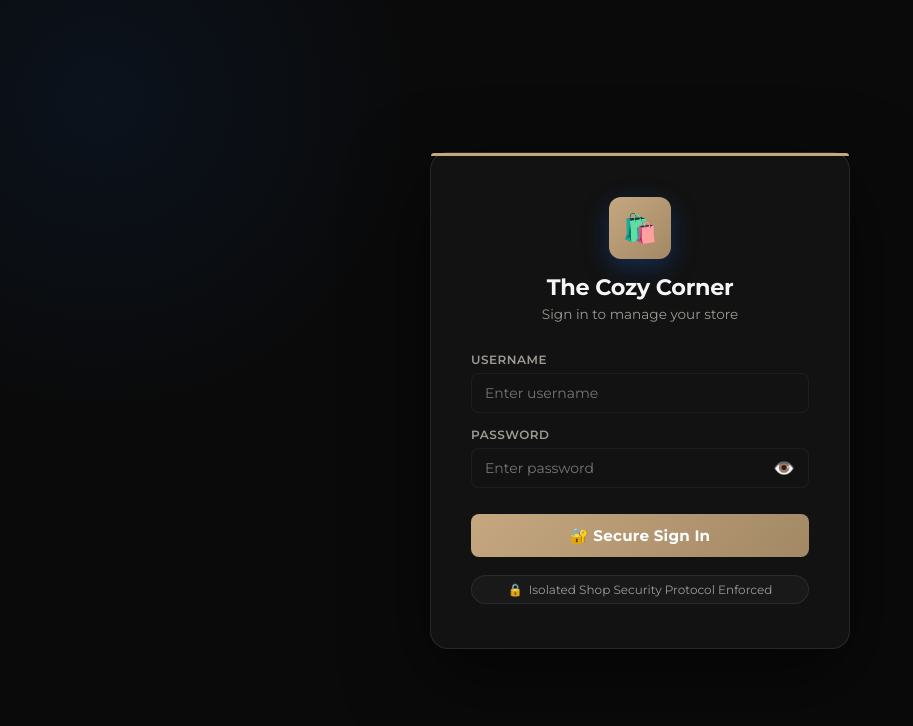
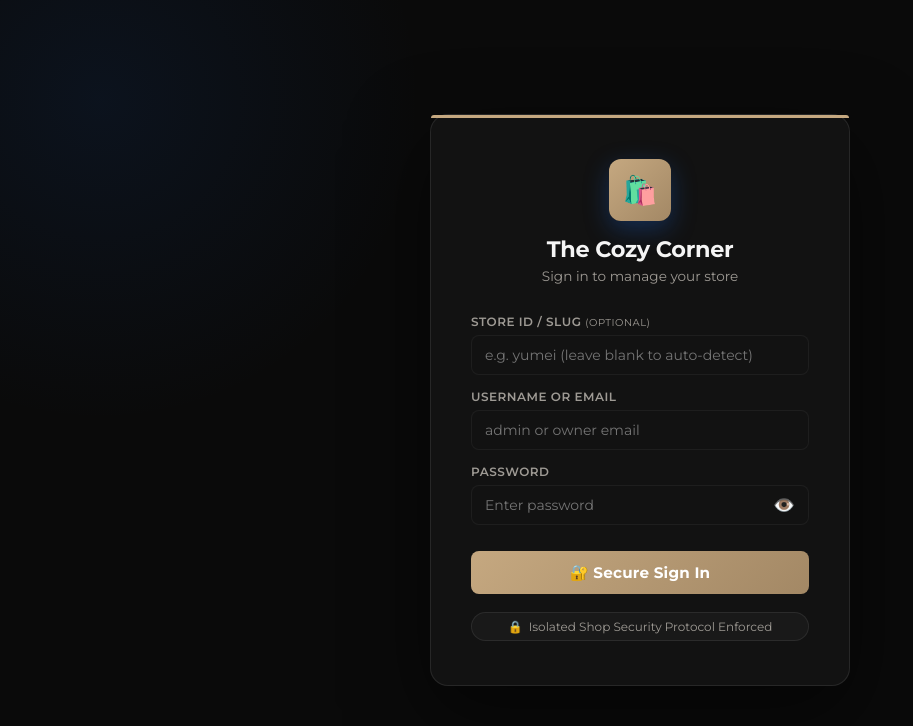
Before and after one commit to AKSHAY9960996/VELOSTORE-MULTITENDENT, a Flask app: page /admin/login in a window 1280 px wide. Shown: the top 726 px of the page, without its empty margins (0-913 px from the left). Run offline with Flask 3, Linux system fonts and the light colour scheme; data comes from the database, SQL or seed files in the repository; data that the repository does not hold is empty.

Commit message:
Fix tenant database isolation on Turso and improve multi-tenant admin login

```diff
--- a/app.py
+++ b/app.py
@@ -353,6 +353,9 @@ def login_required(f):
     @wraps(f)
     def decorated(*args, **kwargs):
         if not session.get('admin_logged_in') or session.get('admin_tenant_slug') != g.tenant_slug:
+            shop_arg = g.tenant_slug if (getattr(g, 'tenant_slug', None) and g.tenant_slug != 'default') else None
+            if shop_arg:
+                return redirect(url_for('admin_login', shop=shop_arg))
             return redirect(url_for('admin_login'))
         return f(*args, **kwargs)
     return decorated
@@ -721,7 +724,7 @@ def admin_login():
     if session.get('admin_logged_in') and session.get('admin_tenant_slug') == g.tenant_slug:
         return redirect(url_for('admin_dashboard', shop=g.tenant_slug))
     if request.method == 'POST':
-        client_ip = request.headers.get('X-Forwarded-For', request.remote_addr or '127.0.0.1')
+        client_ip = request.headers.get('X-Forwarded-For', request.remote_addr or '127.0.0.1').split(',')[0].strip()
         attempt_key = f"{g.tenant_slug}:{client_ip}"
         now = datetime.now()
 
@@ -737,25 +740,59 @@ def admin_login():
 
         username = request.form.get('username', '').strip()
         password = request.form.get('password', '').strip()
-        shop_slug = request.form.get('shop_slug', '').strip() or request.args.get('shop', '').strip()
-
-        target_slug = shop_slug or getattr(g, 'tenant_slug', 'default')
-
-        # Check 1: Authenticate against target_slug
+        shop_slug = request.form.get('shop_slug', '').strip().lower() or request.args.get('shop', '').strip().lower()
+
+        target_slug = shop_slug or (g.tenant_slug if getattr(g, 'tenant_slug', 'default') != 'default' else None)
+
         authenticated_slug = None
-        try:
-            t_conn = get_tenant_db_connection(target_slug)
-            u_row = t_conn.execute("SELECT value FROM settings WHERE key = 'admin_username'").fetchone()
-            p_row = t_conn.execute("SELECT value FROM settings WHERE key = 'admin_password'").fetchone()
-            t_conn.close()
-            stored_user = u_row['value'] if u_row else 'admin'
-            stored_pass = p_row['value'] if p_row else 'admin123'
-            if username == stored_user and (password == stored_pass or hash_password(password) == stored_pass):
+        pwd_hash = hash_password(password)
+
+        def verify_credentials_for_slug(slug_to_check):
+            """Helper to verify username & password against a specific tenant database & master record."""
+            try:
+                # 1. Check master info for email / slug matching
+                m_conn = get_master_db_connection()
+                cur = m_conn.cursor()
+                cur.execute("SELECT slug, owner_email, is_active FROM tenants WHERE slug = ?", [slug_to_check])
+                tenant_rec = cur.fetchone()
+                m_conn.close()
+
+                if tenant_rec and not tenant_rec['is_active']:
+                    return False
+
+                owner_email = (tenant_rec['owner_email'] or '').strip().lower() if tenant_rec else ''
+
+                # 2. Check tenant db settings
+                t_conn = get_tenant_db_connection(slug_to_check)
+                u_row = t_conn.execute("SELECT value FROM settings WHERE key = 'admin_username'").fetchone()
+                p_row = t_conn.execute("SELECT value FROM settings WHERE key = 'admin_password'").fetchone()
+                t_conn.close()
+
+                stored_user = (u_row['value'] if u_row else 'admin').strip()
+                stored_pass = (p_row['value'] if p_row else 'admin123').strip()
+
+                user_matches = (
+                    username.lower() == stored_user.lower() or
+                    (owner_email and username.lower() == owner_email) or
+                    username.lower() == slug_to_check.lower()
+                )
+
+                pass_matches = (
+                    password == stored_pass or
+                    pwd_hash == stored_pass or
+                    pwd_hash.lower() == stored_pass.lower()
+                )
+
+                return user_matches and pass_matches
+            except Exception:
+                return False
+
+        # Step 1: If target_slug is specified, check that tenant first
+        if target_slug:
+            if verify_credentials_for_slug(target_slug):
                 authenticated_slug = target_slug
-        except Exception:
-            pass
-
-        # Check 2: If not matched on target_slug, search across all active tenants automatically
+
+        # Step 2: Search across all active tenants in master.db
         if not authenticated_slug:
             try:
                 m_conn = get_master_db_connection()
@@ -765,22 +802,18 @@ def admin_login():
                 m_conn.close()
                 for row in all_tenants:
                     candidate_slug = row['slug']
-                    if candidate_slug == target_slug:
+                    if target_slug and candidate_slug == target_slug:
                         continue
-                    try:
-                        t_conn = get_tenant_db_connection(candidate_slug)
-                        u_row = t_conn.execute("SELECT value FROM settings WHERE key = 'admin_username'").fetchone()
-                        p_row = t_conn.execute("SELECT value FROM settings WHERE key = 'admin_password'").fetchone()
-                        t_conn.close()
-                        cand_user = u_row['value'] if u_row else 'admin'
-                        cand_pass = p_row['value'] if p_row else 'admin123'
-                        if username == cand_user and (password == cand_pass or hash_password(password) == cand_pass):
-                            authenticated_slug = candidate_slug
-                            break
-                    except Exception:
-                        continue
+                    if verify_credentials_for_slug(candidate_slug):
+                        authenticated_slug = candidate_slug
+                        break
             except Exception:
                 pass
+
+        # Step 3: Check default database
+        if not authenticated_slug and target_slug != 'default':
+            if verify_credentials_for_slug('default'):
+                authenticated_slug = 'default'
 
         if authenticated_slug:
             FAILED_LOGIN_ATTEMPTS.pop(attempt_key, None)
@@ -801,7 +834,7 @@ def admin_login():
 
         remaining = 5 - FAILED_LOGIN_ATTEMPTS[attempt_key][0]
         if remaining > 0:
-            flash(f'Invalid username or password. ({remaining} attempt{"s" if remaining > 1 else ""} remaining before lockout)', 'error')
+            flash(f'Invalid username, store identifier, or password. ({remaining} attempt{"s" if remaining > 1 else ""} remaining before lockout)', 'error')
         else:
             flash('🔒 Too many failed attempts. Account temporarily locked out for 5 minutes for security.', 'error')
 
@@ -812,8 +845,11 @@ def admin_login():
 def admin_logout():
     if session.get('is_impersonating'):
         return redirect(url_for('master_stop_impersonating'))
+    current_shop = session.get('admin_tenant_slug') or session.get('active_tenant_slug')
     session.clear()
     flash('You have been logged out.', 'info')
+    if current_shop and current_shop != 'default':
+        return redirect(url_for('admin_login', shop=current_shop))
     return redirect(url_for('admin_login'))
 
 
--- a/db.py
+++ b/db.py
@@ -25,10 +25,16 @@ class Database:
 
     def __init__(self, turso_url: str = None, auth_token: str = None,
                  local_path: str = None):
-        self.turso_url = turso_url or _config.TURSO_DB_URL
-        self.auth_token = auth_token or _config.TURSO_AUTH_TOKEN
-        self.local_path = local_path
-        self._use_turso = bool(self.turso_url and self.auth_token and HAS_LIBSQL)
+        if local_path:
+            self.local_path = local_path
+            self.turso_url = None
+            self.auth_token = None
+            self._use_turso = False
+        else:
+            self.turso_url = turso_url or _config.TURSO_DB_URL
+            self.auth_token = auth_token or _config.TURSO_AUTH_TOKEN
+            self.local_path = None
+            self._use_turso = bool(self.turso_url and self.auth_token and HAS_LIBSQL)
 
     def connect(self):
         """
@@ -291,7 +297,7 @@ def update_tenant_admin_password(slug: str, new_password: str):
     """
     pwd_hash = hashlib.sha256(new_password.encode('utf-8')).hexdigest()
     t_conn = get_tenant_db_connection(slug)
-    t_conn.execute("UPDATE settings SET value = ? WHERE key = 'admin_password'", [pwd_hash])
+    t_conn.execute("INSERT OR REPLACE INTO settings (key, value) VALUES ('admin_password', ?)", [pwd_hash])
     t_conn.commit()
     t_conn.close()
     return True
@@ -381,11 +387,11 @@ def provision_new_tenant(slug: str, store_name: str, owner_name: str,
     # Customize settings table for new tenant
     user_to_set = (admin_username or 'admin').strip() or 'admin'
     pwd_hash = hashlib.sha256(admin_password.encode('utf-8')).hexdigest()
-    t_conn.execute("UPDATE settings SET value = ? WHERE key = 'shop_name'", [store_name])
-    t_conn.execute("UPDATE settings SET value = ? WHERE key = 'admin_username'", [user_to_set])
-    t_conn.execute("UPDATE settings SET value = ? WHERE key = 'admin_password'", [pwd_hash])
+    t_conn.execute("INSERT OR REPLACE INTO settings (key, value) VALUES ('shop_name', ?)", [store_name])
+    t_conn.execute("INSERT OR REPLACE INTO settings (key, value) VALUES ('admin_username', ?)", [user_to_set])
+    t_conn.execute("INSERT OR REPLACE INTO settings (key, value) VALUES ('admin_password', ?)", [pwd_hash])
     if owner_phone:
-        t_conn.execute("UPDATE settings SET value = ? WHERE key = 'whatsapp_number'", [owner_phone])
+        t_conn.execute("INSERT OR REPLACE INTO settings (key, value) VALUES ('whatsapp_number', ?)", [owner_phone])
 
     # Run migrations if any
     try:
--- a/templates/admin/login.html
+++ b/templates/admin/login.html
@@ -36,18 +36,32 @@
       {% endfor %}
     {% endwith %}
 
-    <form method="POST" action="{{ request.full_path }}">
+    <form method="POST" action="{{ request.path }}{% if request.query_string %}?{{ request.query_string.decode('utf-8') }}{% endif %}">
       {% if g.tenant_slug and g.tenant_slug != 'default' %}
         <input type="hidden" name="shop_slug" value="{{ g.tenant_slug }}" />
-        <div style="background: rgba(99,102,241,0.12); border: 1px solid rgba(99,102,241,0.3); border-radius: 8px; padding: 8px 12px; margin-bottom: 16px; font-size: 0.82rem; color: #a5b4fc; display: flex; align-items: center; justify-content: space-between;">
-          <span>🏪 Store: <b>{{ g.tenant.store_name if g.tenant else g.tenant_slug }}</b></span>
-          <span style="font-family: monospace; font-size: 0.74rem; background: rgba(0,0,0,0.25); padding: 2px 6px; border-radius: 4px;">{{ g.tenant_slug }}</span>
+        <div style="background: rgba(99,102,241,0.12); border: 1px solid rgba(99,102,241,0.3); border-radius: 8px; padding: 10px 14px; margin-bottom: 16px; font-size: 0.85rem; color: #a5b4fc; display: flex; align-items: center; justify-content: space-between;">
+          <div style="display: flex; align-items: center; gap: 8px;">
+            <span>🏪</span>
+            <div>
+              <div style="font-weight: 700; color: #fff; font-size: 0.88rem;">{{ g.tenant.store_name if g.tenant else g.tenant_slug }}</div>
+              <div style="font-family: monospace; font-size: 0.72rem; color: #818cf8;">/s/{{ g.tenant_slug }}</div>
+            </div>
+          </div>
+          <a href="{{ url_for('admin_login') }}" style="font-size: 0.75rem; color: #93c5fd; text-decoration: none; background: rgba(255,255,255,0.06); padding: 4px 8px; border-radius: 4px; border: 1px solid rgba(255,255,255,0.1);">Switch</a>
+        </div>
+      {% else %}
+        <div class="a-form-group" style="margin-bottom: 14px;">
+          <label for="shop_slug" style="display: flex; justify-content: space-between; align-items: center;">
+            <span>Store ID / Slug <small style="color: var(--a-text-muted); font-weight: normal;">(Optional)</small></span>
+          </label>
+          <input type="text" id="shop_slug" name="shop_slug"
+                 placeholder="e.g. yumei (leave blank to auto-detect)" autocomplete="off" />
         </div>
       {% endif %}
       <div class="a-form-group">
-        <label for="username">Username</label>
+        <label for="username">Username or Email</label>
         <input type="text" id="username" name="username"
-               placeholder="Enter username" required autocomplete="username" />
+               placeholder="admin or owner email" required autocomplete="username" />
       </div>
       <div class="a-form-group" style="position:relative;">
         <label for="password">Password</label>
```
